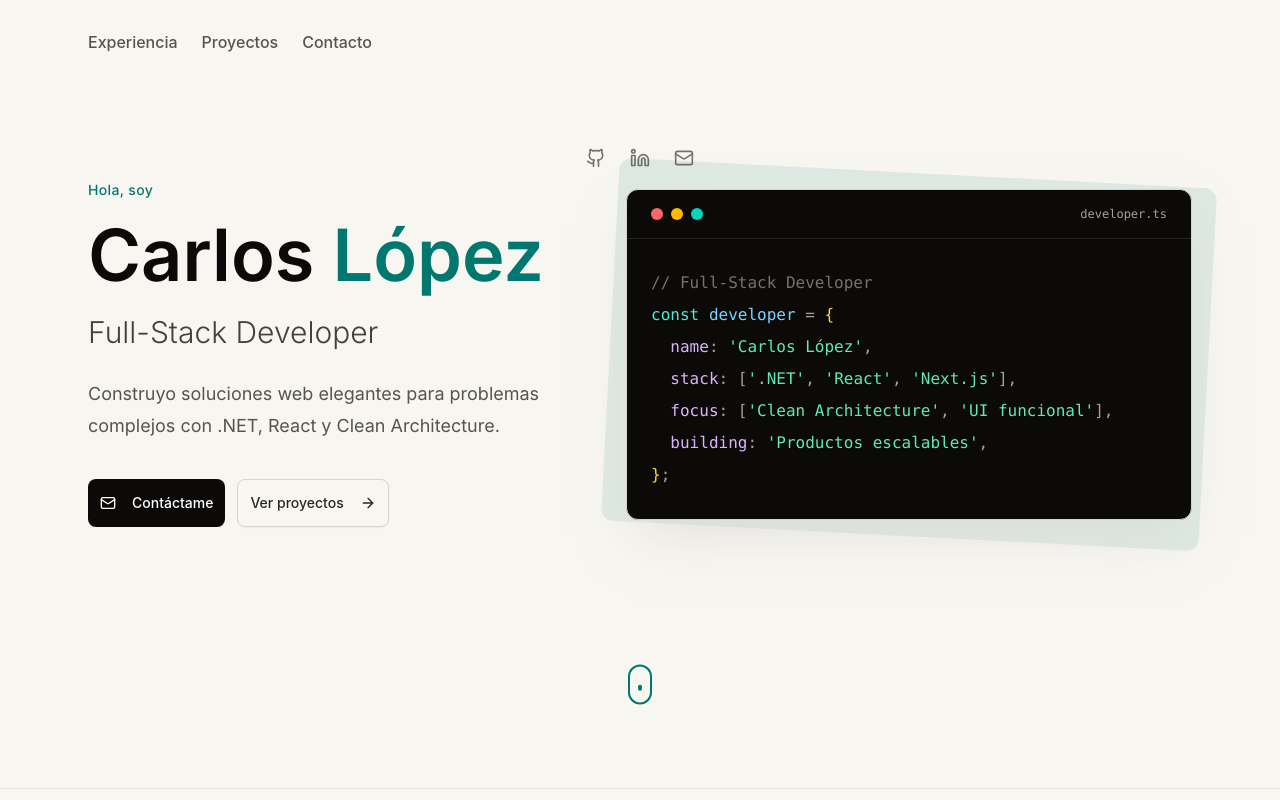
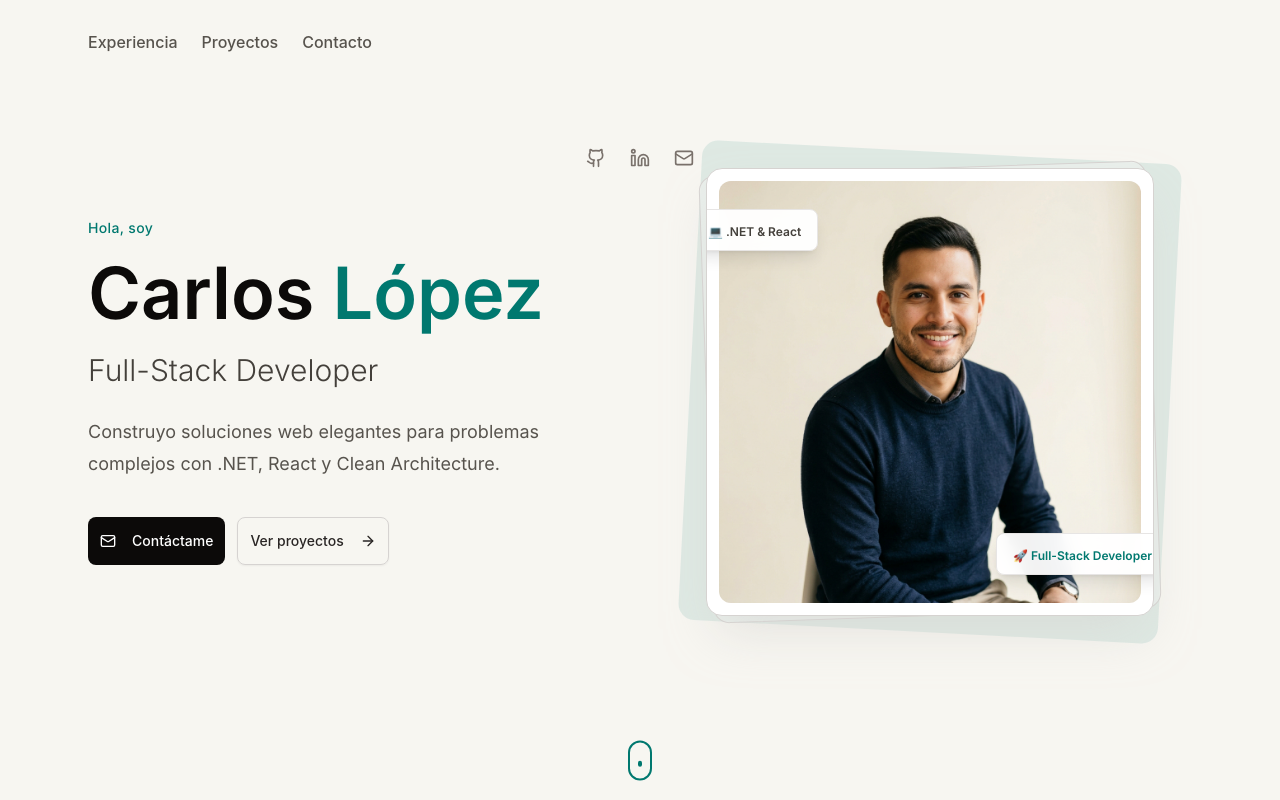
Before and after one commit to clopez9518/next-my-portfolio, a Next.js app: page / in a window 1280 px wide. Shown: the top 800 px of the page. Built offline with nearby package versions, Linux system fonts and the light colour scheme.

Commit message:
feat: implement Hero component with professional profile image and animations

```diff
--- a/app/components/Hero.tsx
+++ b/app/components/Hero.tsx
@@ -3,6 +3,7 @@
 import { motion } from "motion/react";
 import { ArrowRight, Github, Linkedin, Mail } from "lucide-react";
 import { Button } from "@/components/ui/button";
+import Image from "next/image";
 
 export const Hero = () => {
     const scrollToSection = (id: string) => {
@@ -54,7 +55,7 @@ export const Hero = () => {
                 </div>
             </div>
 
-            <div className="mx-auto grid min-h-[calc(100vh-300px)] max-w-6xl grid-cols-1 gap-14 px-6 pb-16 md:grid-cols-[0.92fr_1.08fr] md:items-center md:pb-32 mb-30">
+            <div className="mx-auto grid min-h-[calc(100vh-300px)] max-w-6xl grid-cols-1 gap-14 px-6 pb-16 md:grid-cols-2 md:items-center md:pb-32 mb-30">
                 <motion.div
                     initial={{ opacity: 0, y: 20 }}
                     animate={{ opacity: 1, y: 0 }}
@@ -96,63 +97,47 @@ export const Hero = () => {
                 </motion.div>
 
                 <motion.div
-                    initial={{ opacity: 0, y: 26, rotate: -1 }}
+                    initial={{ opacity: 0, y: 30, rotate: -1 }}
                     animate={{ opacity: 1, y: 0, rotate: 0 }}
                     transition={{ duration: 0.8, delay: 0.12 }}
-                    className="relative mx-auto w-full max-w-xl"
+                    className="relative mx-auto w-full max-w-sm aspect-square md:max-w-md"
                 >
-                    <div className="absolute -inset-4 rotate-3 rounded-xl bg-teal-700/10" />
+                    {/* Efectos decorativos de fondo con el estilo original */}
+                    <div className="absolute -inset-4 rotate-3 rounded-2xl bg-teal-700/10" />
                     <div className="absolute -inset-7 -z-10 rounded-full bg-teal-700/10 blur-3xl" />
+                    <div className="absolute inset-0 -rotate-2 rounded-2xl border border-stone-300 bg-stone-100/50" />
 
-                    <div className="group relative overflow-hidden rounded-xl border border-stone-300 bg-stone-950 shadow-2xl shadow-stone-300/60 transition-all duration-300 ease-out hover:-translate-y-1.5 hover:shadow-stone-400/60">
-                        <div className="flex items-center justify-between border-b border-white/10 px-6 py-4">
-                            <div className="flex items-center gap-2">
-                                <span className="h-3 w-3 rounded-full bg-red-400" />
-                                <span className="h-3 w-3 rounded-full bg-amber-400" />
-                                <span className="h-3 w-3 rounded-full bg-teal-400" />
-                            </div>
-                            <span className="font-mono text-xs text-stone-400">developer.ts</span>
+                    {/* Contenedor principal de la foto en formato tarjeta */}
+                    <div className="group relative h-full w-full overflow-hidden rounded-2xl border border-stone-300 bg-white p-3 shadow-2xl shadow-stone-300/60 transition-all duration-500 ease-out hover:-translate-y-2 hover:rotate-1 hover:shadow-stone-400/60">
+                        <div className="relative h-full w-full overflow-hidden rounded-xl bg-stone-50">
+                            <Image
+                                src="/assets/profile-photo.png"
+                                alt="Carlos López"
+                                fill
+                                priority
+                                sizes="(max-w-768px) 100vw, 50vw"
+                                className="object-cover transition-transform duration-500 group-hover:scale-105"
+                            />
                         </div>
 
-                        <pre className="overflow-hidden px-6 py-7 font-mono text-sm leading-7 text-stone-300 md:text-base md:leading-8">
-                            <code>
-                                <span className="text-stone-500">{"// Full-Stack Developer"}</span>{"\n"}
-                                <span className="text-teal-300">const</span>{" "}
-                                <span className="text-sky-300">developer</span>{" "}
-                                <span className="text-stone-400">=</span>{" "}
-                                <span className="text-amber-300">{"{"}</span>{"\n"}
-                                {"  "}
-                                <span className="text-purple-300">name</span>
-                                <span className="text-stone-400">:</span>{" "}
-                                <span className="text-emerald-300">{"'Carlos López'"}</span>
-                                <span className="text-stone-400">,</span>{"\n"}
-                                {"  "}
-                                <span className="text-purple-300">stack</span>
-                                <span className="text-stone-400">:</span>{" "}
-                                <span className="text-stone-400">[</span>
-                                <span className="text-emerald-300">{"'.NET'"}</span>
-                                <span className="text-stone-400">, </span>
-                                <span className="text-emerald-300">{"'React'"}</span>
-                                <span className="text-stone-400">, </span>
-                                <span className="text-emerald-300">{"'Next.js'"}</span>
-                                <span className="text-stone-400">],</span>{"\n"}
-                                {"  "}
-                                <span className="text-purple-300">focus</span>
-                                <span className="text-stone-400">:</span>{" "}
-                                <span className="text-stone-400">[</span>
-                                <span className="text-emerald-300">{"'Clean Architecture'"}</span>
-                                <span className="text-stone-400">, </span>
-                                <span className="text-emerald-300">{"'UI funcional'"}</span>
-                                <span className="text-stone-400">],</span>{"\n"}
-                                {"  "}
-                                <span className="text-purple-300">building</span>
-                                <span className="text-stone-400">:</span>{" "}
-                                <span className="text-emerald-300">{"'Productos escalables'"}</span>
-                                <span className="text-stone-400">,</span>{"\n"}
-                                <span className="text-amber-300">{"}"}</span>
-                                <span className="text-stone-400">;</span>
-                            </code>
-                        </pre>
+                        {/* Badges/Etiquetas flotantes con animaciones sutiles */}
+                        <motion.div
+                            className="absolute -right-4 bottom-10 rounded-lg border border-stone-200 bg-white/95 px-4 py-2 shadow-lg backdrop-blur-sm select-none"
+                            initial={{ x: 20, opacity: 0 }}
+                            animate={{ x: 0, opacity: 1 }}
+                            transition={{ duration: 0.6, delay: 0.5 }}
+                        >
+                            <span className="text-xs font-semibold text-teal-700">🚀 Full-Stack Developer</span>
+                        </motion.div>
+
+                        <motion.div
+                            className="absolute -left-4 top-10 rounded-lg border border-stone-200 bg-white/95 px-4 py-2 shadow-lg backdrop-blur-sm select-none"
+                            initial={{ x: -20, opacity: 0 }}
+                            animate={{ x: 0, opacity: 1 }}
+                            transition={{ duration: 0.6, delay: 0.3 }}
+                        >
+                            <span className="text-xs font-semibold text-stone-700">💻 .NET & React</span>
+                        </motion.div>
                     </div>
                 </motion.div>
             </div>
```
Also changed, not shown: public/assets/profile-photo.png (added).
